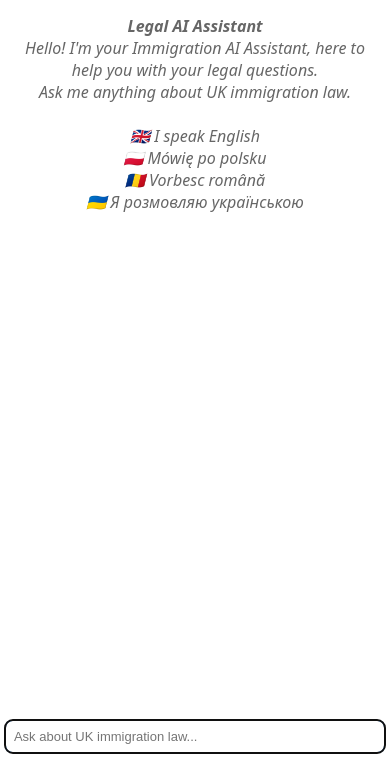
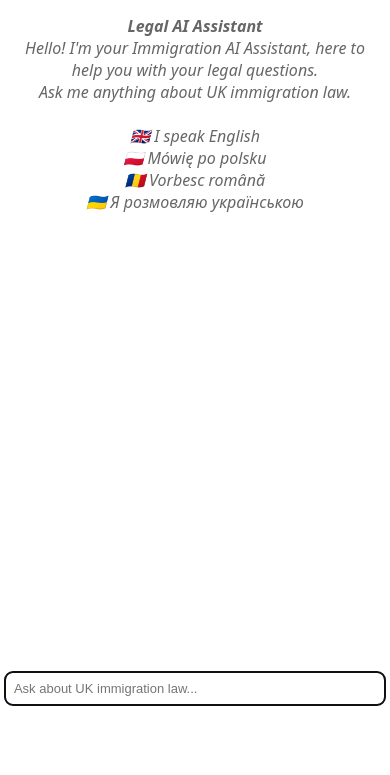
Before and after one commit to scriptmonkeysfe/DeepSearch, a website: page index.html in a window 390 px wide. Shown: the part 69-844 px from the top of the page. Drawn offline with nearby package versions, Linux system fonts and the light colour scheme.

Commit message:
mobile fix

```diff
--- a/src/chat/styles.css
+++ b/src/chat/styles.css
@@ -173,7 +173,7 @@ img {
     }
 
     #messages {
-        height: calc(100vh - 9rem);
+        height: calc(100vh - 12rem);
         width: 95%;
         padding: 0.5rem;
         margin-bottom: 0.5rem;
```
